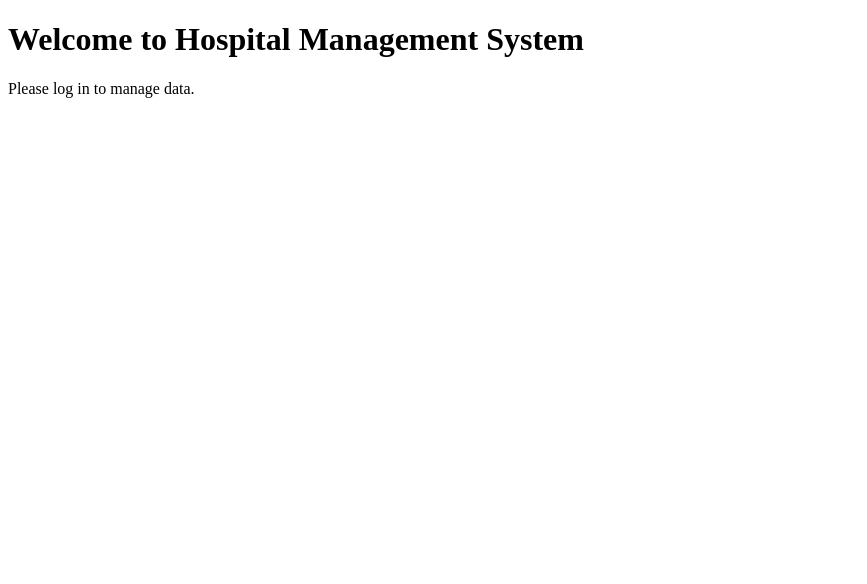
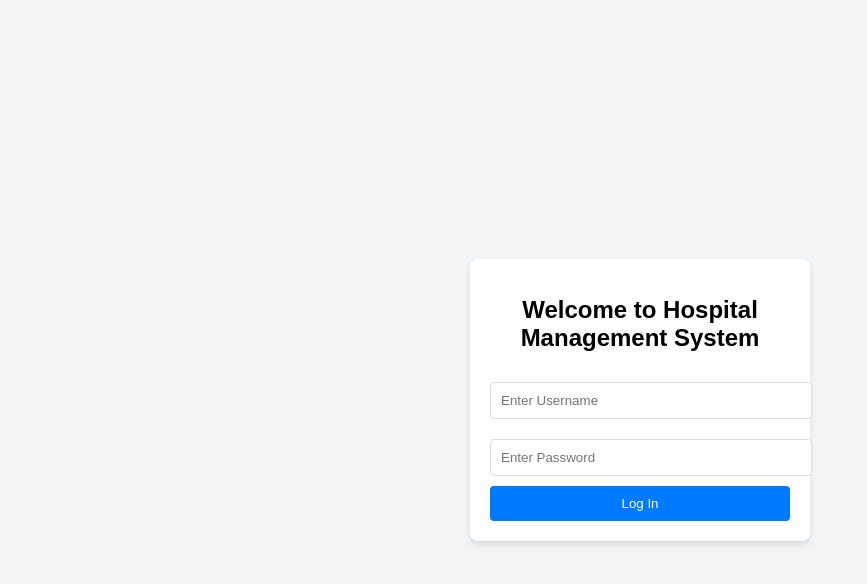
Before and after one commit to obaydulbc/hospital-management, a plain HTML site: page index.html in a window 1280 px wide. Shown: the whole page, without its empty margins (0-867 px from the left). Drawn offline with Linux system fonts and the light colour scheme.

Commit message:
Update index.html

```diff
--- a/index.html
+++ b/index.html
@@ -1,12 +1,60 @@
 <!DOCTYPE html>
 <html lang="en">
 <head>
-    <meta charset="UTF-8">
-    <meta name="viewport" content="width=device-width, initial-scale=1.0">
-    <title>Hospital Management</title>
+  <meta charset="UTF-8">
+  <meta name="viewport" content="width=device-width, initial-scale=1.0">
+  <title>Hospital Management System</title>
+  <style>
+    body {
+      font-family: Arial, sans-serif;
+      background-color: #f3f4f6;
+      display: flex;
+      justify-content: center;
+      align-items: center;
+      height: 100vh;
+      margin: 0;
+    }
+    .login-container {
+      background-color: #fff;
+      padding: 20px;
+      border-radius: 8px;
+      box-shadow: 0 4px 6px rgba(0, 0, 0, 0.1);
+      width: 300px;
+      text-align: center;
+    }
+    .login-container h1 {
+      font-size: 24px;
+      margin-bottom: 20px;
+    }
+    .login-container input {
+      width: 100%;
+      padding: 10px;
+      margin: 10px 0;
+      border: 1px solid #ddd;
+      border-radius: 4px;
+    }
+    .login-container button {
+      width: 100%;
+      padding: 10px;
+      background-color: #007bff;
+      color: white;
+      border: none;
+      border-radius: 4px;
+      cursor: pointer;
+    }
+    .login-container button:hover {
+      background-color: #0056b3;
+    }
+  </style>
 </head>
 <body>
+  <div class="login-container">
     <h1>Welcome to Hospital Management System</h1>
-    <p>Please log in to manage data.</p>
+    <form action="dashboard.html" method="post">
+      <input type="text" name="username" placeholder="Enter Username" required>
+      <input type="password" name="password" placeholder="Enter Password" required>
+      <button type="submit">Log In</button>
+    </form>
+  </div>
 </body>
 </html>
```
